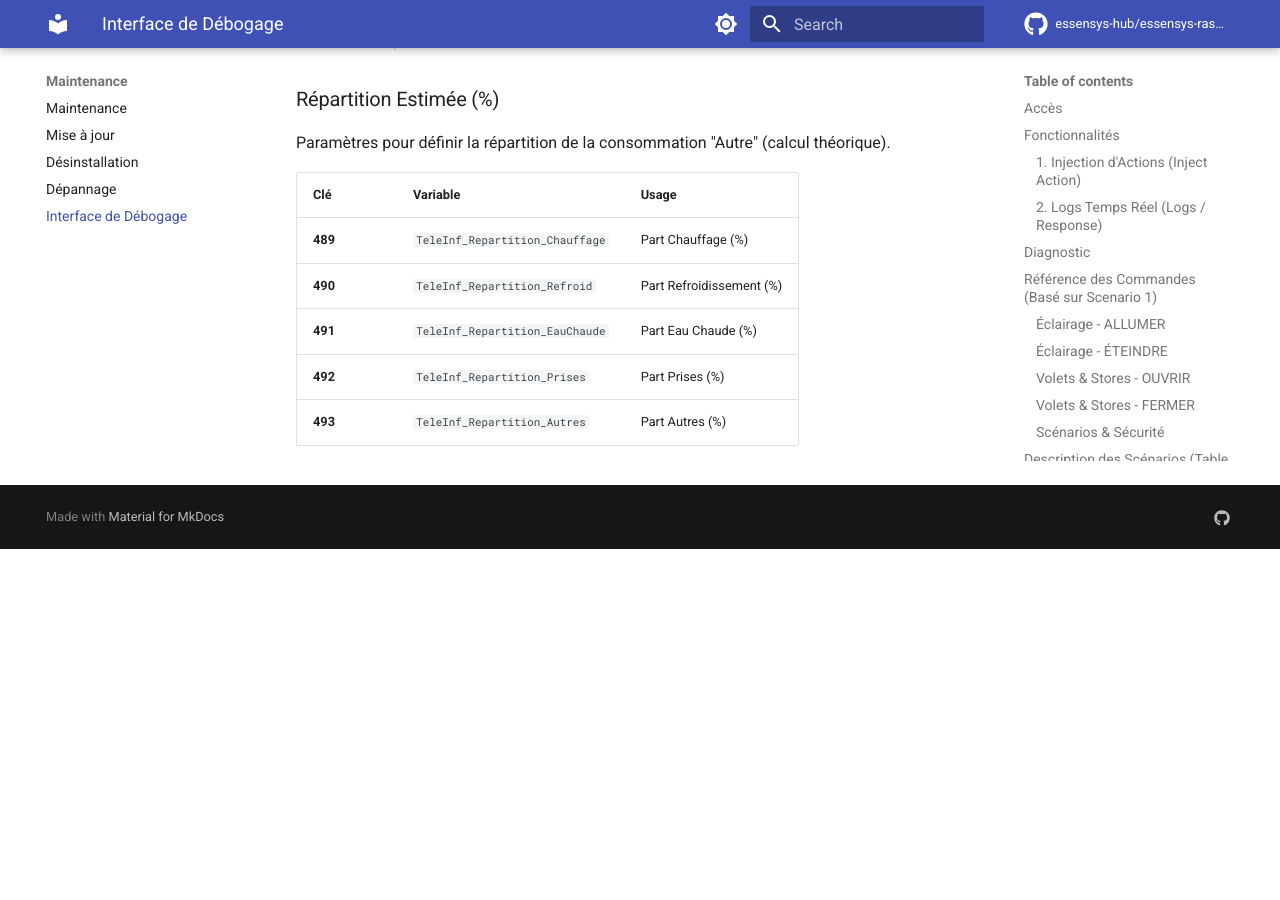
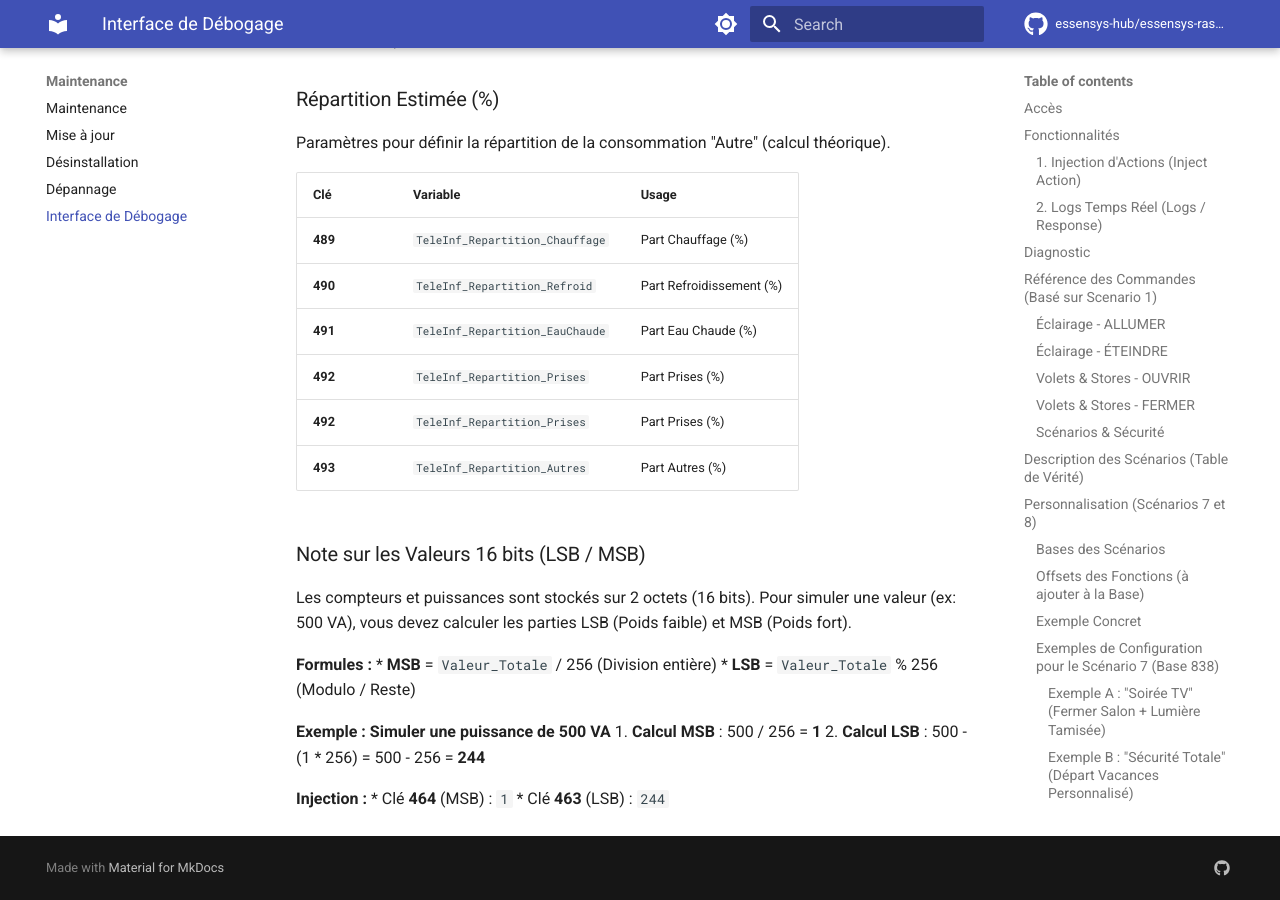
Before and after one commit to essensys-hub/essensys-raspberry-install, an MkDocs documentation site: the page built from docs/maintenance/debug.md, in a window 1280 px wide and 900 px high, scrolled down 17949 px. Built offline with MkDocs 1.6.1 and Material for MkDocs 9.7.7, drawn with Linux system fonts in a browser that asks for light colours; comment, search, counter and statistics services are not loaded; the version menu is left out; before the commit the page ends 18498 px from its top, so only the background shows below that.

Commit message:
Add 16-bit value calculation guide (LSB/MSB) for Teleinfo

```diff
--- a/docs/maintenance/debug.md
+++ b/docs/maintenance/debug.md
@@ -482,4 +482,22 @@ Paramètres pour définir la répartition de la consommation "Autre" (calcul th
 | **490** | `TeleInf_Repartition_Refroid` | Part Refroidissement (%) |
 | **491** | `TeleInf_Repartition_EauChaude` | Part Eau Chaude (%) |
 | **492** | `TeleInf_Repartition_Prises` | Part Prises (%) |
+| **492** | `TeleInf_Repartition_Prises` | Part Prises (%) |
 | **493** | `TeleInf_Repartition_Autres` | Part Autres (%) |
+
+### Note sur les Valeurs 16 bits (LSB / MSB)
+
+Les compteurs et puissances sont stockés sur 2 octets (16 bits).
+Pour simuler une valeur (ex: 500 VA), vous devez calculer les parties LSB (Poids faible) et MSB (Poids fort).
+
+**Formules :**
+*   **MSB** = `Valeur_Totale` / 256 (Division entière)
+*   **LSB** = `Valeur_Totale` % 256 (Modulo / Reste)
+
+**Exemple : Simuler une puissance de 500 VA**
+1.  **Calcul MSB** : 500 / 256 = **1**
+2.  **Calcul LSB** : 500 - (1 * 256) = 500 - 256 = **244**
+
+**Injection :**
+*   Clé **464** (MSB) : `1`
+*   Clé **463** (LSB) : `244`
```
